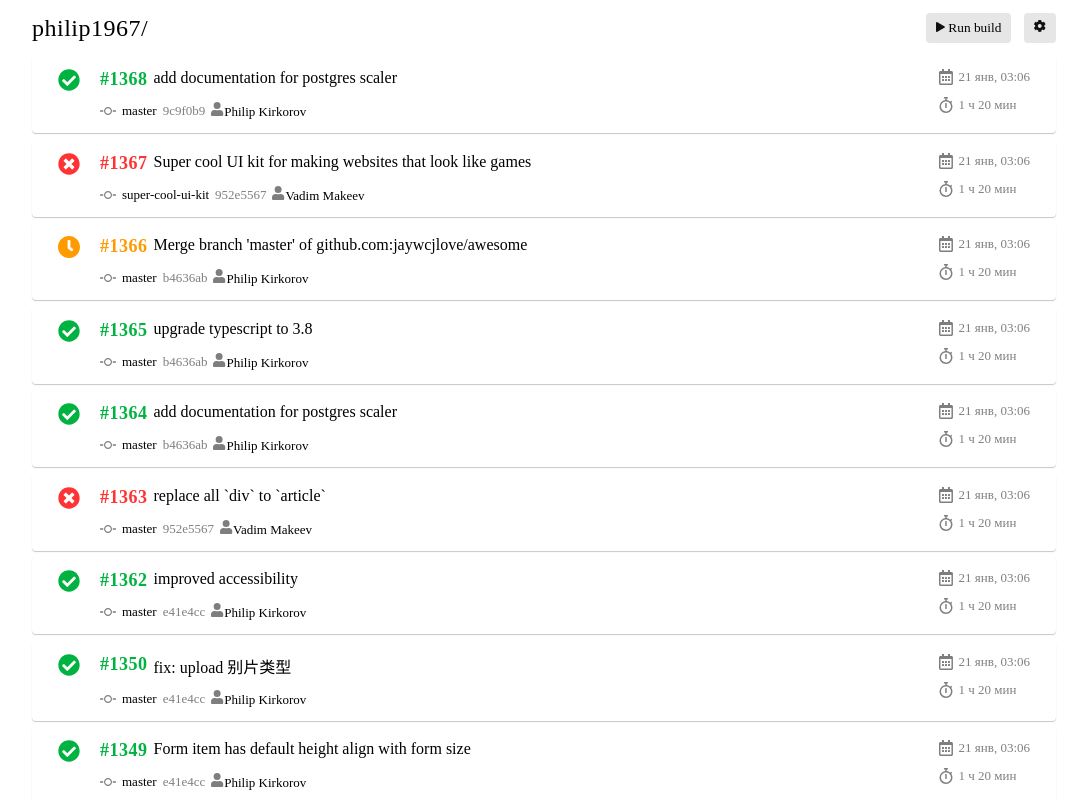
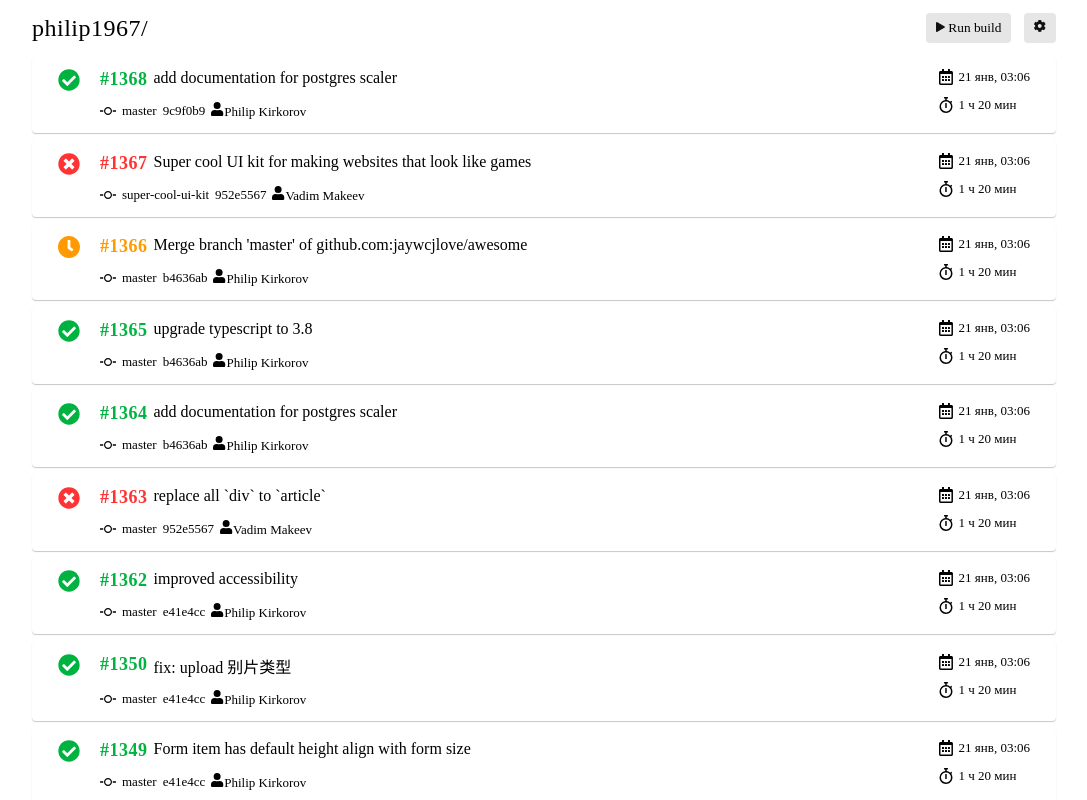
Before and after one commit to dpavloff/build-history-layout, a React (Create React App) app: page /builds in a window 1280 px wide. Shown: the top 800 px of the page, without its empty margins (96-1183 px from the left). Built offline with nearby package versions, Linux system fonts and the light colour scheme; a web font is replaced by a local one.

Commit message:
Small refactoring

```diff
--- a/src/components/BuildCard.jsx
+++ b/src/components/BuildCard.jsx
@@ -41,7 +41,7 @@ function BuildCard({ buildObj }) {
     10: "окт",
     11: "ноя",
     12: "дек",
-  }
+  };
 
   return (
     <div className="build-card">
@@ -49,30 +49,41 @@ function BuildCard({ buildObj }) {
       <div className="card-info">
         <div className="commit-info">
           <div className="build-info">
-              <h3 style={styleObj.color[buildObj.result]} className="commit-number">
+            <h3
+              style={styleObj.color[buildObj.result]}
+              className="commit-number"
+            >
               #{buildObj.commitNumber}
             </h3>
             <p className="commit-message">{buildObj.commitMessage}</p>
           </div>
           <div className="branch-info">
-              <img className="is-transparent" src={commitIcon} alt="" />
+            <img src={commitIcon} alt="" />
             <p>{buildObj.branchName}</p>
-              <p className="is-transparent">{buildObj.commitHash}</p>
-              <p><img className="is-transparent" src={userIcon} alt="" />{buildObj.authorName}</p>
+            <p>{buildObj.commitHash}</p>
+            <p>
+              <img src={userIcon} alt="" />
+              {buildObj.authorName}
+            </p>
           </div>
         </div>
-        <div className="time-info is-transparent">
+        <div className="time-info">
           <div className="date">
             <img src={calendarIcon} alt="" />
-                <p> {buildObj.buildDay} {months[buildObj.buildMonth]}, {buildObj.buildTimestamp}</p>
+            <p>
+              {" "}
+              {buildObj.buildDay} {months[buildObj.buildMonth]},{" "}
+              {buildObj.buildTimestamp}
+            </p>
           </div>
           <div className="build-time">
             <img src={clockIcon} alt="" />
-                <p>{buildObj.buildTimeH} ч {buildObj.buildTimeM} мин</p>
+            <p>
+              {buildObj.buildTimeH} ч {buildObj.buildTimeM} мин
+            </p>
           </div>
         </div>
       </div>
-
     </div>
   );
 }
--- a/src/styles/build-card.css
+++ b/src/styles/build-card.css
@@ -62,11 +62,6 @@
   padding-right: 6px;
 }
 
-.is-transparent {
-  opacity: 50%;
-}
-
-
 @media screen and (max-width: 840px) {
   .build-card {
     padding: 1rem 0.75rem;
@@ -86,7 +81,7 @@
   }
 
   .time-info {
-    border-top: 2px solid #F0F2F3;
+    border-top: 2px solid #f0f2f3;
     padding-top: 0.5rem;
     flex-direction: row;
     justify-content: flex-start;
```
Lines whose indentation alone changed are shown as unchanged.
